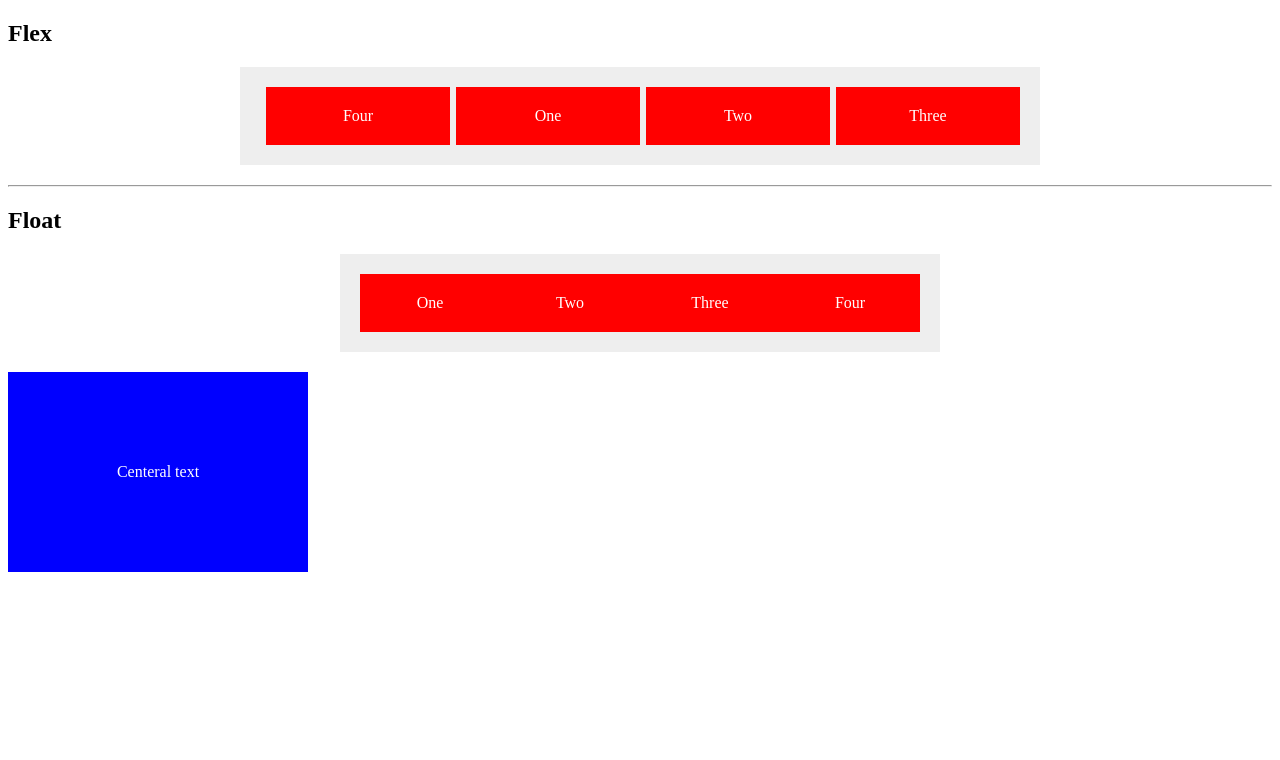
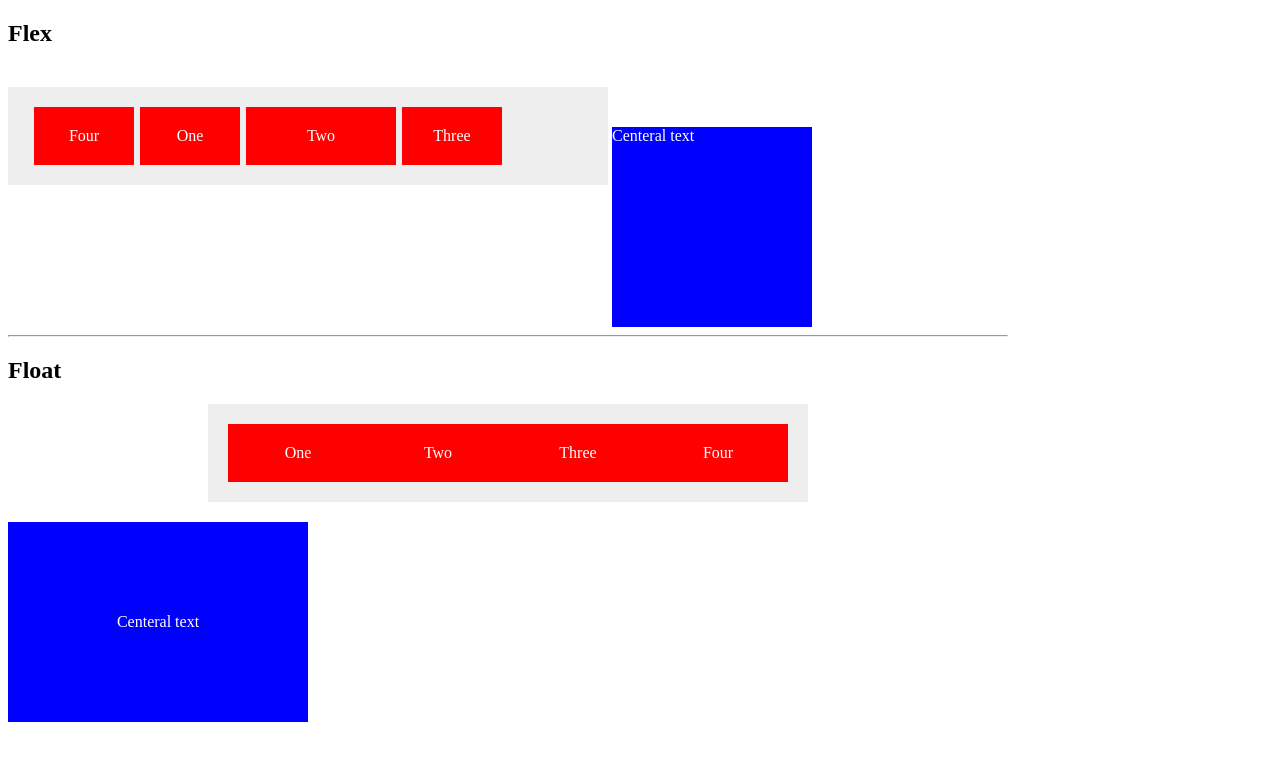
Before and after one commit to AihamJassar/CSS, a plain HTML site: page 46-53/index.htm in a window 1280 px wide. Drawn offline with Linux system fonts and the light colour scheme.

Commit message:
video 50 flex grow shrink order

```diff
--- a/46-53/index.htm
+++ b/46-53/index.htm
@@ -10,16 +10,16 @@
        }
       .flex{
         background-color: #eee;
-        width: 800px;
-        display: flex;
+        width: 600px;
+        display: inline-flex;
         padding: 20px;
         margin: 20px auto;
-
+        flex-direction: row;
       }
   				   .flex div{
         background-color: #f00;
         color: white;
-        width: 184px;
+        width: 100px;
         padding: 20px;
         text-align: center;
       				margin-left: 6px;
@@ -28,8 +28,9 @@
       }
   				  .flex .two{
   				  				flex-grow: 0;
-  				  				flex-shrink: 3;
-  				  				wid-th: 84px;
+  				  				flex-shrink: 1;
+  				  				max-width: 150px;
+  				  				flex-basis:200px;
   				  }
       .float{
         background-color: #eee;
@@ -46,6 +47,15 @@
         padding: 20px;
         text-align: center;
       }
+  				   .centeral-1{
+        width: 200px;
+        height: 200px;
+        display: inline-block;;
+        justify-content: center;
+        align-items: center;
+        background-color: blue;
+        color: white;
+      }
       .centeral{
         width: 300px;
         height: 200px;
@@ -58,7 +68,7 @@
 
     </style>
   </head>
-  <body>
+  <body style="width: 1000px;">
     <h2>Flex</h2>
     <div class="flex">
        <div class="one" style="order: 1;">One</div>
@@ -66,6 +76,7 @@
        <div class="three" style="order: 4;">Three</div>
        <div>Four</div>
     </div>
+  				<div class="centeral-1">Centeral text</div>
     <hr>
     <h2>Float</h2>
     <div class="float">
```
